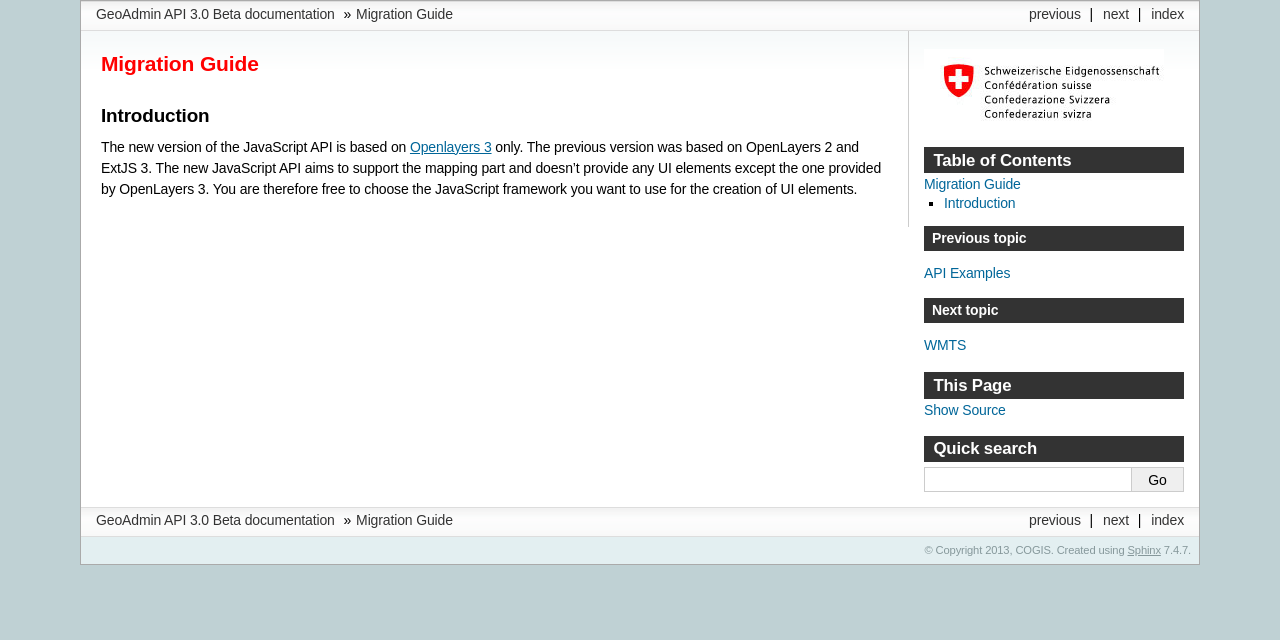
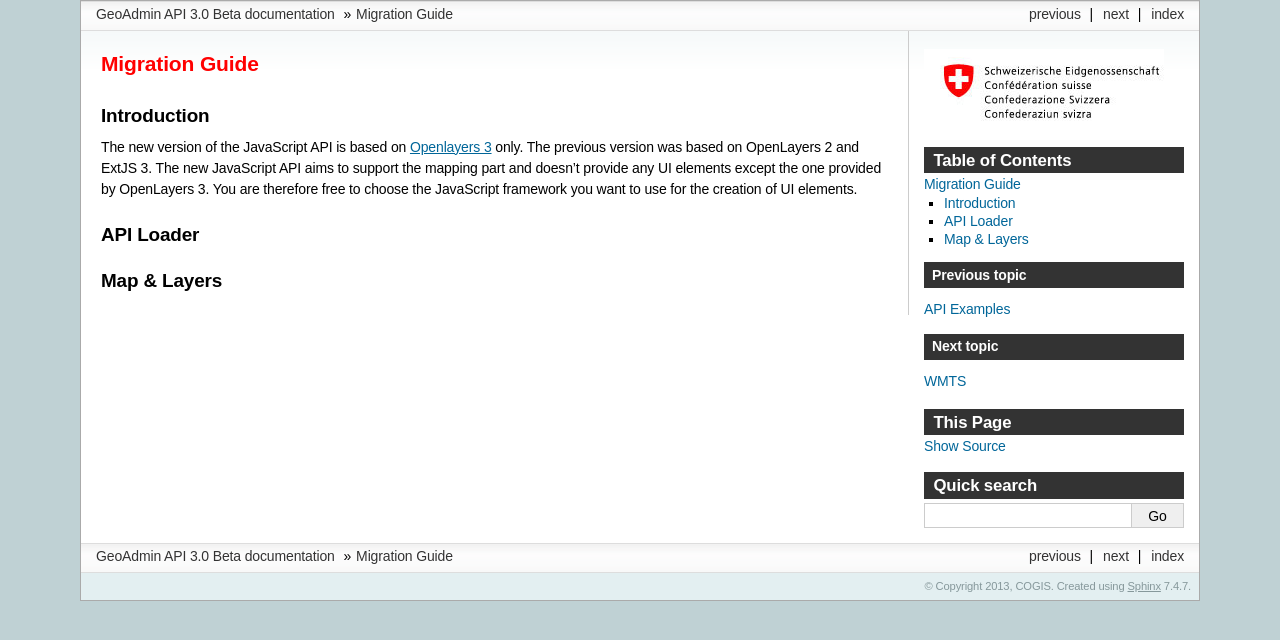
Before and after one commit to swisstopo-test/doc-chsdi3, a Sphinx documentation site: the page built from source/api/migration.rst, in a window 1280 px wide. Shown: the top 640 px of the page. Built offline with Sphinx 7.4.7, drawn with Linux system fonts in a browser that asks for light colours; formulas are drawn with MathJax 3.

Commit message:
Update migration.rst

```diff
--- a/source/api/migration.rst
+++ b/source/api/migration.rst
@@ -6,3 +6,9 @@ Introduction
 
 The new version of the JavaScript API is based on `Openlayers 3 <http://ol3js.org/>`_ only. The previous version was based on OpenLayers 2 and ExtJS 3. The new JavaScript API aims to support the mapping part and doesn't provide any UI elements except the one provided by OpenLayers 3.
 You are therefore free to choose the JavaScript framework you want to use for the creation of UI elements.
+
+API Loader
+~~~~~~~~~~
+
+Map & Layers
+~~~~~~~~~~~~
```
